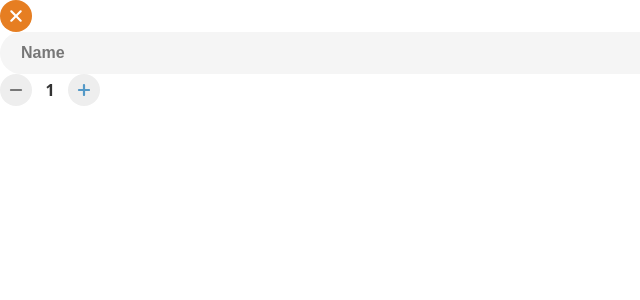
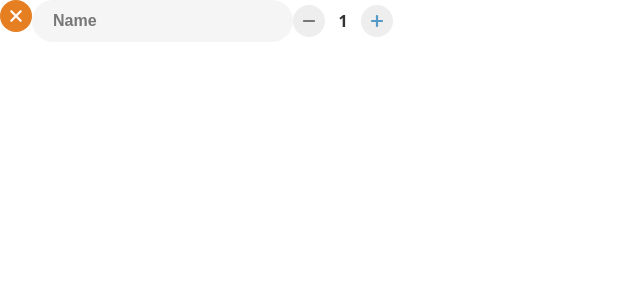
Before and after one commit to euparkn/RandomPrinter, a React (Create React App) app: page / in a window 1280 px wide. Shown: the top 300 px of the page, without its empty margins (0-640 px from the left). Built offline with nearby package versions, Linux system fonts and the light colour scheme.

Commit message:
feat: ListItem (#7)

```diff
--- a/src/assets/styles/molecules/index.scss
+++ b/src/assets/styles/molecules/index.scss
@@ -1 +1,2 @@
 @import "_counter";
+@import "_listItem";
```
